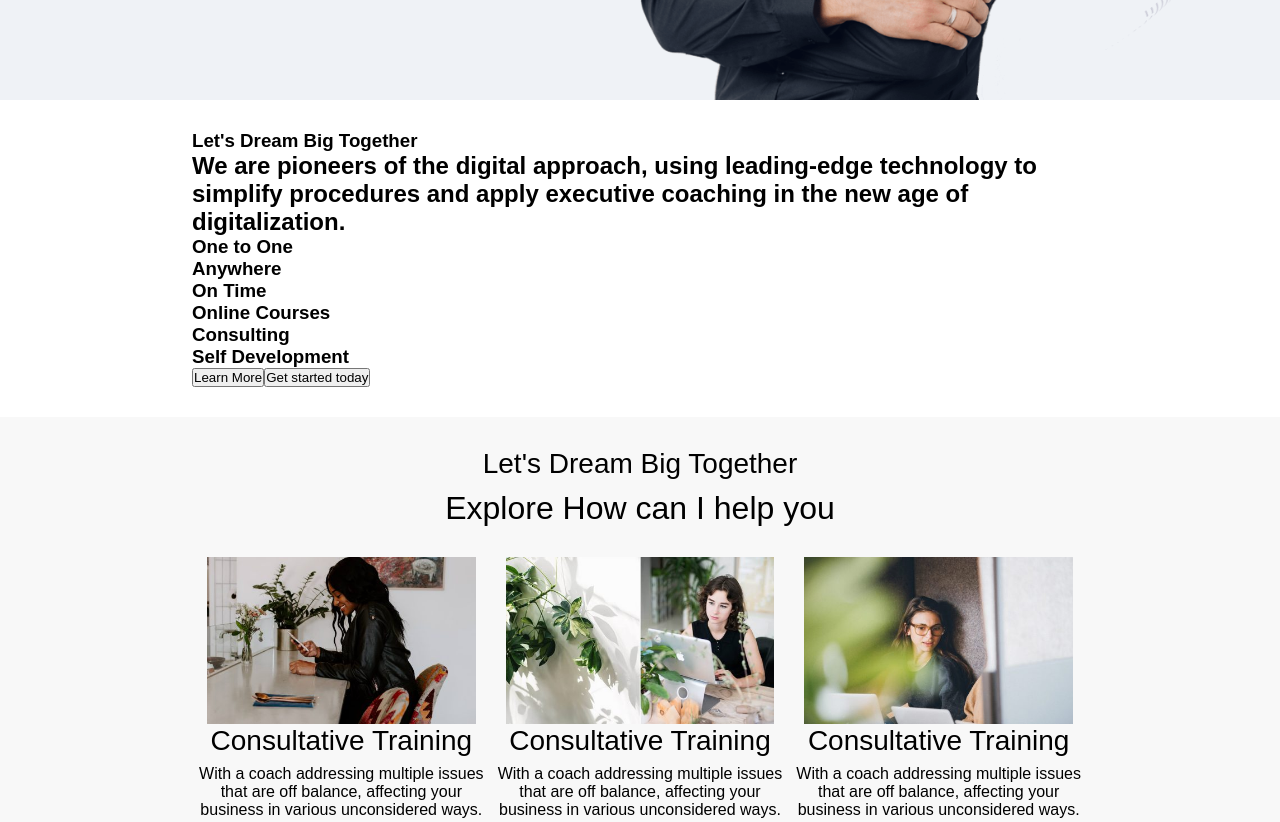
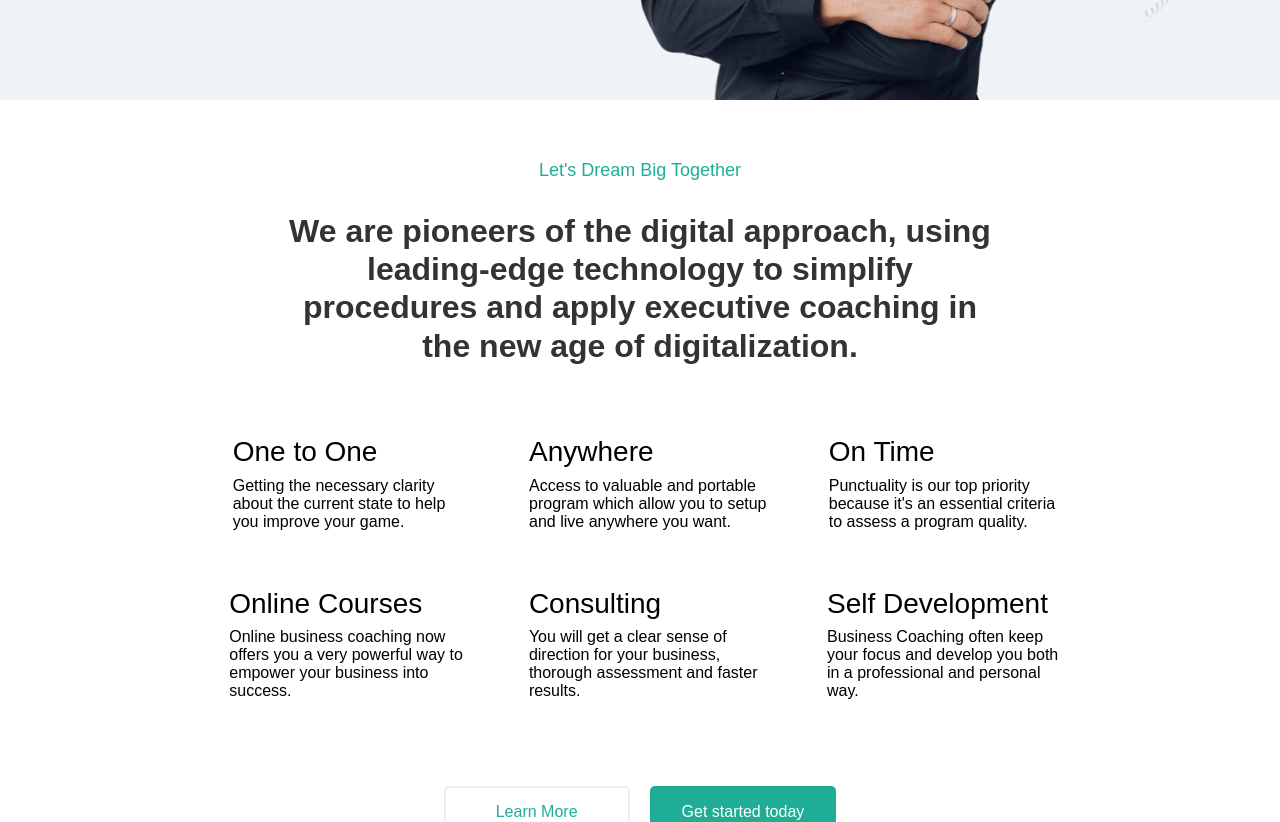
Before and after one commit to FrancescoCataletto/proj-html-vuejs, a Vue app: page / in a window 1280 px wide. Shown: the part 620-1442 px from the top of the page. Built offline with nearby package versions, Linux system fonts and the light colour scheme.

Commit message:
overview component completed: couldnt find the images fo the cards

```diff
--- a/src/components/OverviewComponent.vue
+++ b/src/components/OverviewComponent.vue
@@ -9,47 +9,53 @@
                   We are pioneers of the digital approach, using leading-edge technology to simplify procedures and apply executive coaching in the new age of digitalization.
               </h2>
           </div>
-          <div>
-              <div>
-                  <div></div>
+          <div id="middle-wrapper" class="d-flex flex-wrap">
+              <div class="overview-card d-flex">
+                  <div><i class="fa-light fa-gear"></i></div>
                   <div>
                       <h3>One to One</h3>
+                      <p>Getting the necessary clarity about the current state to help you improve your game.</p>
                   </div>
               </div>
-              <div>
-                  <div></div>
+              <div class="overview-card d-flex">
+                  <div><i class="fa-light fa-gear"></i></div>
                   <div>
                       <h3>Anywhere</h3>
+                      <p>Access to valuable and portable program which allow you to setup and live anywhere you want.</p>
                   </div>
               </div>
-              <div>
-                  <div></div>
+              <div class="overview-card d-flex">
+                  <div><i class="fa-light fa-gear"></i></div>
                   <div>
                       <h3>On Time</h3>
+                      <p>Punctuality is our top priority because it's an essential criteria to assess a program quality.</p>
                   </div>
               </div>
-              <div>
-                  <div></div>
+              <div class="overview-card d-flex">
+                  <div><i class="fa-light fa-gear"></i></div>
                   <div>
                       <h3>Online Courses</h3>
+                      <p>Online business coaching now offers you a very powerful way to empower your business into success.</p>
                   </div>
               </div>
-              <div>
-                  <div></div>
+              <div class="overview-card d-flex">
+                  <div><i class="fa-light fa-gear"></i></div>
                   <div>
                       <h3>Consulting</h3>
+                      <p>You will get a clear sense of direction for your business, thorough assessment and faster results.</p>
                   </div>
               </div>
-              <div>
-                  <div></div>
+              <div class="overview-card d-flex">
+                  <div><i class="fa-light fa-gear"></i></div>
                   <div>
                       <h3>Self Development</h3>
+                      <p>Business Coaching often keep your focus and develop you both in a professional and personal way.</p>
                   </div>
               </div>
           </div>
-          <div>
-              <button>Learn More</button>
-              <button>Get started today</button>
+          <div id="bottom-wrapper">
+              <button id="learn">Learn More</button>
+              <button id="start">Get started today</button>
           </div>
       </div>
   </div>
@@ -62,9 +68,60 @@ export default {
 </script>
 
 <style lang="scss" scoped>
+@import "../assets/img/global.scss";
+
 #wrapper{
     width: 70%;
     margin: 0 auto;
     padding: 30px 0;
 }
+
+#top-wrapper{
+    text-align: center;
+    width: 80%;
+    margin: 0 auto;
+    h3{
+        color: $brand-color;
+        font-size: 18px;
+        margin: 30px;
+    }
+    h2{
+        font-weight: bold;
+        color: rgb(51, 51, 51);
+    }
+}
+
+#middle-wrapper{
+    margin: 50px 0;
+}
+
+.overview-card{
+    width: calc(100% / 3);
+    padding: 20px;
+    div:first-child{
+        width: 20%;
+    }
+}
+
+#bottom-wrapper{
+    text-align: center;
+    margin-bottom: 40px;
+}
+
+#learn{
+    background-color: white;
+    color: $brand-color;
+    border-radius: 5px;
+    padding: 15px 50px;
+    margin-right: 20px;
+    border: 2px solid rgb(238, 238, 238);
+}
+
+#start{
+    color: white;
+    background-color: $brand-color;
+    border-radius: 5px;
+    padding: 15px 30px;
+    border: 2px solid $brand-color;
+}
 </style>
```
